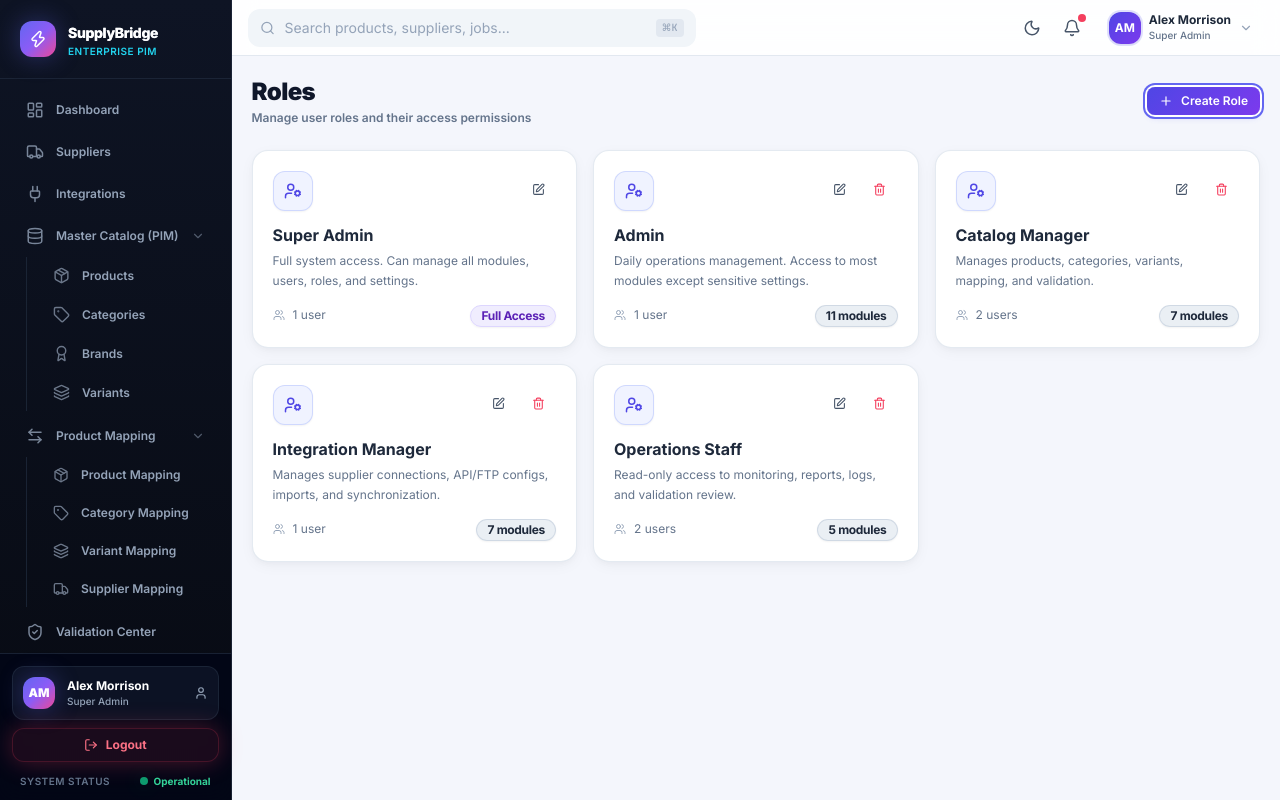
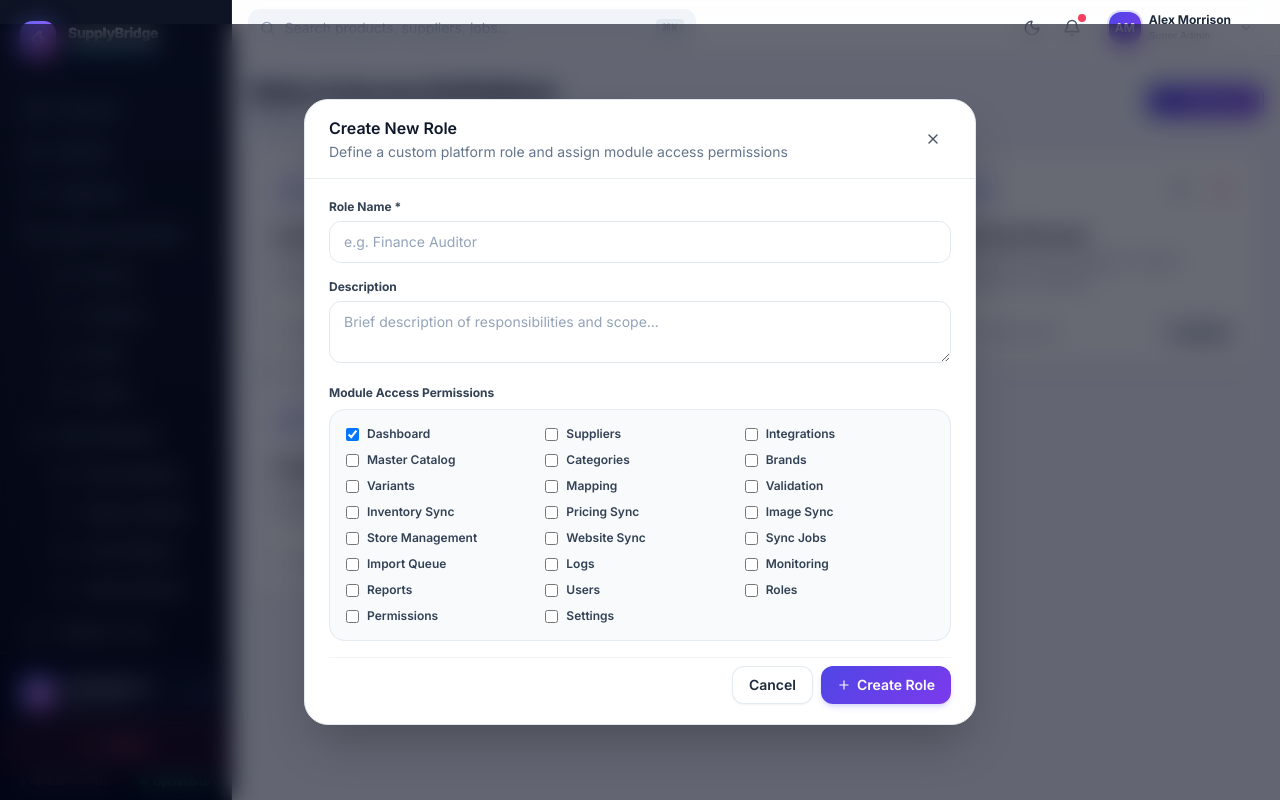
Before and after one commit to satyamgoswami783/SupplyBridge, a React (Vite) app: page /roles in a window 1280 px wide. Both pictures are taken after a click on the button "Create Role". Built offline with nearby package versions, Linux system fonts and the light colour scheme.

Commit message:
Make Roles page (/roles) Create Role button fully clickable and interactive with role creation modal

```diff
--- a/src/features/users/Roles.tsx
+++ b/src/features/users/Roles.tsx
@@ -1,71 +1,308 @@
 import React, { useState } from 'react'
-import { Plus, Edit, Trash2, Users, UserCog, Shield } from 'lucide-react'
-import { SectionHeader } from '../../components/ui'
+import { motion, AnimatePresence } from 'framer-motion'
+import { Plus, Edit, Trash2, Users, UserCog, Shield, CheckCircle2, Lock, Save, X } from 'lucide-react'
+import { SectionHeader, ConfirmDialog } from '../../components/ui'
 import { Badge } from '../../components/ui/Badge'
 import { Modal } from '../../components/ui/Modal'
 import { mockRoles } from '../../data/mockData'
+import type { Role } from '../../types'
+
+const ALL_MODULES = [
+  'Dashboard', 'Suppliers', 'Integrations', 'Master Catalog', 'Categories', 'Brands',
+  'Variants', 'Mapping', 'Validation', 'Inventory Sync', 'Pricing Sync', 'Image Sync',
+  'Store Management', 'Website Sync', 'Sync Jobs', 'Import Queue', 'Logs', 'Monitoring',
+  'Reports', 'Users', 'Roles', 'Permissions', 'Settings'
+]
 
 export const Roles: React.FC = () => {
+  const [rolesList, setRolesList] = useState<Role[]>(mockRoles)
+  const [createOpen, setCreateOpen] = useState(false)
   const [editOpen, setEditOpen] = useState(false)
-  const [selected, setSelected] = useState(mockRoles[0])
+  const [selectedRole, setSelectedRole] = useState<Role | null>(null)
+  const [deleteConfirmRole, setDeleteConfirmRole] = useState<Role | null>(null)
+  const [toastMessage, setToastMessage] = useState<string | null>(null)
+
+  // Form states for Create / Edit
+  const [formName, setFormName] = useState('')
+  const [formDesc, setFormDesc] = useState('')
+  const [formPerms, setFormPerms] = useState<string[]>([])
+
+  const showNotification = (msg: string) => {
+    setToastMessage(msg)
+    setTimeout(() => setToastMessage(null), 3000)
+  }
+
+  const handleOpenCreate = () => {
+    setFormName('')
+    setFormDesc('')
+    setFormPerms(['dashboard'])
+    setCreateOpen(true)
+  }
+
+  const handleOpenEdit = (role: Role) => {
+    setSelectedRole(role)
+    setFormName(role.name)
+    setFormDesc(role.description)
+    setFormPerms(role.permissions)
+    setEditOpen(true)
+  }
+
+  const handleCreateSubmit = (e: React.FormEvent) => {
+    e.preventDefault()
+    if (!formName.trim()) return
+
+    const slug = formName.toLowerCase().replace(/[^a-z0-9]/g, '_') as any
+    const newRole: Role = {
+      id: `role_${Date.now()}`,
+      name: formName.trim(),
+      slug: slug,
+      description: formDesc.trim() || 'Custom platform role',
+      userCount: 0,
+      permissions: formPerms,
+      createdAt: new Date().toISOString(),
+    }
+
+    setRolesList(prev => [...prev, newRole])
+    setCreateOpen(false)
+    showNotification(`New role "${newRole.name}" created successfully!`)
+  }
+
+  const handleEditSubmit = (e: React.FormEvent) => {
+    e.preventDefault()
+    if (!selectedRole || !formName.trim()) return
+
+    setRolesList(prev =>
+      prev.map(r => {
+        if (r.id === selectedRole.id) {
+          return {
+            ...r,
+            name: formName.trim(),
+            description: formDesc.trim(),
+            permissions: formPerms,
+          }
+        }
+        return r
+      })
+    )
+
+    setEditOpen(false)
+    setSelectedRole(null)
+    showNotification(`Role "${formName}" updated successfully!`)
+  }
+
+  const handleDeleteRole = () => {
+    if (!deleteConfirmRole) return
+    setRolesList(prev => prev.filter(r => r.id !== deleteConfirmRole.id))
+    showNotification(`Role "${deleteConfirmRole.name}" deleted.`)
+    setDeleteConfirmRole(null)
+  }
+
+  const togglePerm = (permKey: string) => {
+    setFormPerms(prev =>
+      prev.includes(permKey) ? prev.filter(p => p !== permKey) : [...prev, permKey]
+    )
+  }
 
   return (
+    <div className="space-y-6">
+      {/* Toast Notification */}
+      <AnimatePresence>
+        {toastMessage && (
+          <motion.div
+            initial={{ opacity: 0, y: -20 }}
+            animate={{ opacity: 1, y: 0 }}
+            exit={{ opacity: 0, y: -20 }}
+            className="fixed top-4 right-4 z-50 bg-slate-900 text-white px-4 py-2.5 rounded-xl shadow-xl flex items-center gap-2 text-xs font-semibold"
+          >
+            <CheckCircle2 size={16} className="text-emerald-400" />
+            {toastMessage}
+          </motion.div>
+        )}
+      </AnimatePresence>
+
+      <SectionHeader
+        title="Roles & Access Definitions"
+        subtitle="Manage user roles, role assignments, and permission boundaries"
+        actions={
+          <button onClick={handleOpenCreate} className="btn-primary btn-sm flex items-center gap-1.5 shadow-md shadow-indigo-500/20">
+            <Plus size={14} /> Create Role
+          </button>
+        }
+      />
+
+      {/* Role Grid */}
+      <div className="grid grid-cols-1 sm:grid-cols-2 lg:grid-cols-3 gap-4">
+        {rolesList.map(role => (
+          <div key={role.id} className="card p-5 hover:shadow-card-md transition-all flex flex-col justify-between">
             <div>
-      <SectionHeader
-        title="Roles"
-        subtitle="Manage user roles and their access permissions"
-        actions={<button className="btn-primary btn-sm"><Plus size={14} /> Create Role</button>}
-      />
-      <div className="grid grid-cols-1 sm:grid-cols-2 lg:grid-cols-3 gap-4">
-        {mockRoles.map(role => (
-          <div key={role.id} className="card p-5 hover:shadow-card-md transition-all">
               <div className="flex items-start justify-between mb-3">
-              <div className="w-10 h-10 rounded-xl bg-primary-50 flex items-center justify-center">
-                <UserCog size={18} className="text-primary-600" />
+                <div className="w-10 h-10 rounded-xl bg-primary-50 dark:bg-slate-800 border border-primary-100 dark:border-slate-700 flex items-center justify-center">
+                  <UserCog size={18} className="text-primary-600 dark:text-primary-400" />
                 </div>
                 <div className="flex gap-1">
-                <button className="btn-icon" onClick={() => { setSelected(role); setEditOpen(true) }}><Edit size={13} /></button>
-                {role.slug !== 'super_admin' && <button className="btn-icon text-rose-500 hover:bg-rose-50"><Trash2 size={13} /></button>}
+                  <button className="btn-icon" onClick={() => handleOpenEdit(role)} title="Edit Role">
+                    <Edit size={13} />
+                  </button>
+                  {role.slug !== 'super_admin' && (
+                    <button
+                      className="btn-icon text-rose-500 hover:bg-rose-50 dark:hover:bg-rose-950/60"
+                      onClick={() => setDeleteConfirmRole(role)}
+                      title="Delete Role"
+                    >
+                      <Trash2 size={13} />
+                    </button>
+                  )}
                 </div>
               </div>
-            <h3 className="font-bold text-slate-800 mb-1">{role.name}</h3>
-            <p className="text-xs text-slate-500 mb-3 leading-relaxed">{role.description}</p>
-            <div className="flex items-center gap-2">
-              <Users size={12} className="text-slate-400" />
-              <span className="text-xs text-slate-500">{role.userCount} user{role.userCount !== 1 ? 's' : ''}</span>
+              <h3 className="font-bold text-slate-800 dark:text-slate-100 text-base mb-1">{role.name}</h3>
+              <p className="text-xs text-slate-500 dark:text-slate-400 mb-4 leading-relaxed">{role.description}</p>
+            </div>
+
+            <div className="flex items-center gap-2 pt-3 border-t border-slate-100 dark:border-slate-800">
+              <Users size={13} className="text-slate-400" />
+              <span className="text-xs text-slate-500 font-medium">{role.userCount} active user{role.userCount !== 1 ? 's' : ''}</span>
               <div className="ml-auto">
-                <Badge variant={role.slug === 'super_admin' ? 'purple' : 'neutral'}>{role.permissions.length === 1 && role.permissions[0] === '*' ? 'Full Access' : `${role.permissions.length} modules`}</Badge>
+                <Badge variant={role.slug === 'super_admin' ? 'purple' : 'neutral'}>
+                  {role.permissions.length === 1 && role.permissions[0] === '*' ? 'Full Access (*)' : `${role.permissions.length} modules`}
+                </Badge>
               </div>
             </div>
           </div>
         ))}
       </div>
 
+      {/* CREATE ROLE MODAL */}
+      <Modal
+        open={createOpen}
+        onClose={() => setCreateOpen(false)}
+        title="Create New Role"
+        subtitle="Define a custom platform role and assign module access permissions"
+        size="lg"
+      >
+        <form onSubmit={handleCreateSubmit} className="space-y-4">
+          <div>
+            <label className="text-xs font-bold text-slate-700 dark:text-slate-300 block mb-1.5">Role Name *</label>
+            <input
+              type="text"
+              required
+              placeholder="e.g. Finance Auditor"
+              className="input"
+              value={formName}
+              onChange={e => setFormName(e.target.value)}
+            />
+          </div>
+
+          <div>
+            <label className="text-xs font-bold text-slate-700 dark:text-slate-300 block mb-1.5">Description</label>
+            <textarea
+              rows={2}
+              placeholder="Brief description of responsibilities and scope..."
+              className="input"
+              value={formDesc}
+              onChange={e => setFormDesc(e.target.value)}
+            />
+          </div>
+
+          <div>
+            <label className="text-xs font-bold text-slate-700 dark:text-slate-300 block mb-2">Module Access Permissions</label>
+            <div className="grid grid-cols-2 sm:grid-cols-3 gap-2.5 bg-slate-50 dark:bg-slate-850 p-4 rounded-2xl border border-slate-200/80 dark:border-slate-800 max-h-60 overflow-y-auto">
+              {ALL_MODULES.map(m => {
+                const key = m.toLowerCase().replace(/ /g, '_')
+                const isChecked = formPerms.includes('*') || formPerms.includes(key)
+                return (
+                  <label key={m} className="flex items-center gap-2 cursor-pointer text-xs font-semibold text-slate-700 dark:text-slate-300 select-none">
+                    <input
+                      type="checkbox"
+                      checked={isChecked}
+                      onChange={() => togglePerm(key)}
+                      className="rounded border-slate-300 text-primary-600 focus:ring-primary-500/20"
+                    />
+                    <span>{m}</span>
+                  </label>
+                )
+              })}
+            </div>
+          </div>
+
+          <div className="flex justify-end gap-2 pt-2 border-t border-slate-100 dark:border-slate-800">
+            <button type="button" onClick={() => setCreateOpen(false)} className="btn-secondary">Cancel</button>
+            <button type="submit" className="btn-primary flex items-center gap-1.5"><Plus size={14} /> Create Role</button>
+          </div>
+        </form>
+      </Modal>
+
+      {/* EDIT ROLE MODAL */}
+      {selectedRole && (
         <Modal
           open={editOpen}
           onClose={() => setEditOpen(false)}
-        title={`Edit Role: ${selected.name}`}
-        footer={<><button onClick={() => setEditOpen(false)} className="btn-secondary">Cancel</button><button className="btn-primary">Save Changes</button></>}
+          title={`Edit Role: ${selectedRole.name}`}
+          subtitle="Modify role information and granted permissions"
           size="lg"
         >
-        <div className="space-y-4">
-          <div><label className="text-xs font-semibold text-slate-600 block mb-1.5">Role Name</label><input className="input" defaultValue={selected.name} /></div>
-          <div><label className="text-xs font-semibold text-slate-600 block mb-1.5">Description</label><textarea className="input" rows={2} defaultValue={selected.description} /></div>
+          <form onSubmit={handleEditSubmit} className="space-y-4">
             <div>
-            <label className="text-xs font-semibold text-slate-600 block mb-2">Module Permissions</label>
-            <div className="grid grid-cols-2 gap-2">
-              {['Dashboard', 'Suppliers', 'Integrations', 'Master Catalog', 'Mapping', 'Validation', 'Inventory Sync', 'Pricing Sync', 'Image Sync', 'Store Management', 'Sync Jobs', 'Import Queue', 'Logs', 'Monitoring', 'Reports', 'Users', 'Roles', 'Permissions', 'Settings'].map(m => (
-                <label key={m} className="flex items-center gap-2 cursor-pointer">
-                  <input type="checkbox" className="rounded border-slate-300"
-                    defaultChecked={selected.permissions.includes('*') || selected.permissions.includes(m.toLowerCase().replace(/ /g, '_'))}
+              <label className="text-xs font-bold text-slate-700 dark:text-slate-300 block mb-1.5">Role Name *</label>
+              <input
+                type="text"
+                required
+                className="input"
+                value={formName}
+                onChange={e => setFormName(e.target.value)}
               />
-                  <span className="text-sm text-slate-700">{m}</span>
+            </div>
+
+            <div>
+              <label className="text-xs font-bold text-slate-700 dark:text-slate-300 block mb-1.5">Description</label>
+              <textarea
+                rows={2}
+                className="input"
+                value={formDesc}
+                onChange={e => setFormDesc(e.target.value)}
+              />
+            </div>
+
+            <div>
+              <label className="text-xs font-bold text-slate-700 dark:text-slate-300 block mb-2">Module Access Permissions</label>
+              <div className="grid grid-cols-2 sm:grid-cols-3 gap-2.5 bg-slate-50 dark:bg-slate-850 p-4 rounded-2xl border border-slate-200/80 dark:border-slate-800 max-h-60 overflow-y-auto">
+                {ALL_MODULES.map(m => {
+                  const key = m.toLowerCase().replace(/ /g, '_')
+                  const isChecked = formPerms.includes('*') || formPerms.includes(key)
+                  return (
+                    <label key={m} className="flex items-center gap-2 cursor-pointer text-xs font-semibold text-slate-700 dark:text-slate-300 select-none">
+                      <input
+                        type="checkbox"
+                        checked={isChecked}
+                        onChange={() => togglePerm(key)}
+                        className="rounded border-slate-300 text-primary-600 focus:ring-primary-500/20"
+                      />
+                      <span>{m}</span>
                     </label>
-              ))}
+                  )
+                })}
               </div>
             </div>
+
+            <div className="flex justify-end gap-2 pt-2 border-t border-slate-100 dark:border-slate-800">
+              <button type="button" onClick={() => setEditOpen(false)} className="btn-secondary">Cancel</button>
+              <button type="submit" className="btn-primary flex items-center gap-1.5"><Save size={14} /> Save Changes</button>
             </div>
+          </form>
         </Modal>
+      )}
+
+      {/* CONFIRM DELETE DIALOG */}
+      {deleteConfirmRole && (
+        <ConfirmDialog
+          open
+          onClose={() => setDeleteConfirmRole(null)}
+          onConfirm={handleDeleteRole}
+          title={`Delete Role "${deleteConfirmRole.name}"?`}
+          message="Are you sure you want to delete this role? Any users assigned to this role will need to be re-assigned."
+          confirmLabel="Delete Role"
+          danger
+        />
+      )}
     </div>
   )
 }
```
Lines whose indentation alone changed are shown as unchanged.
